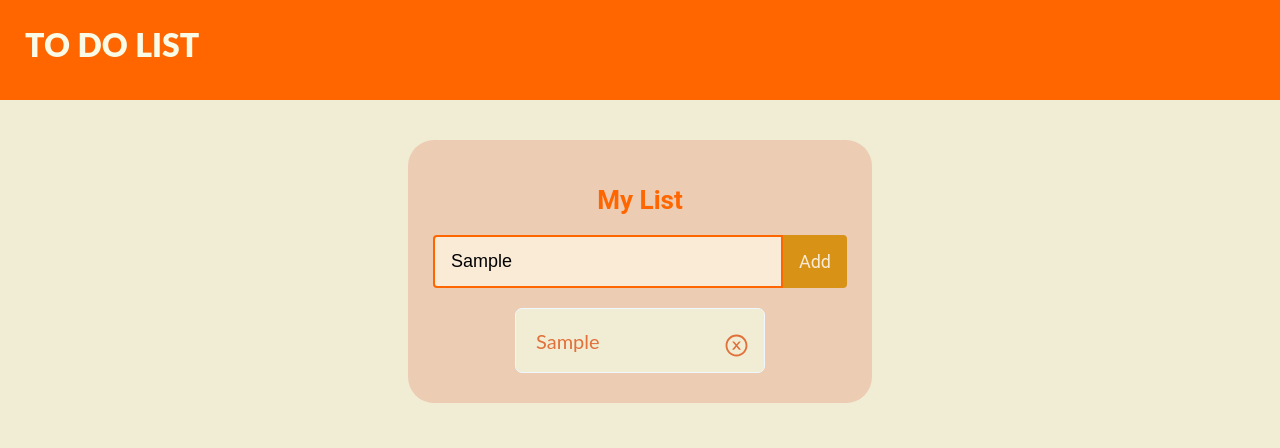
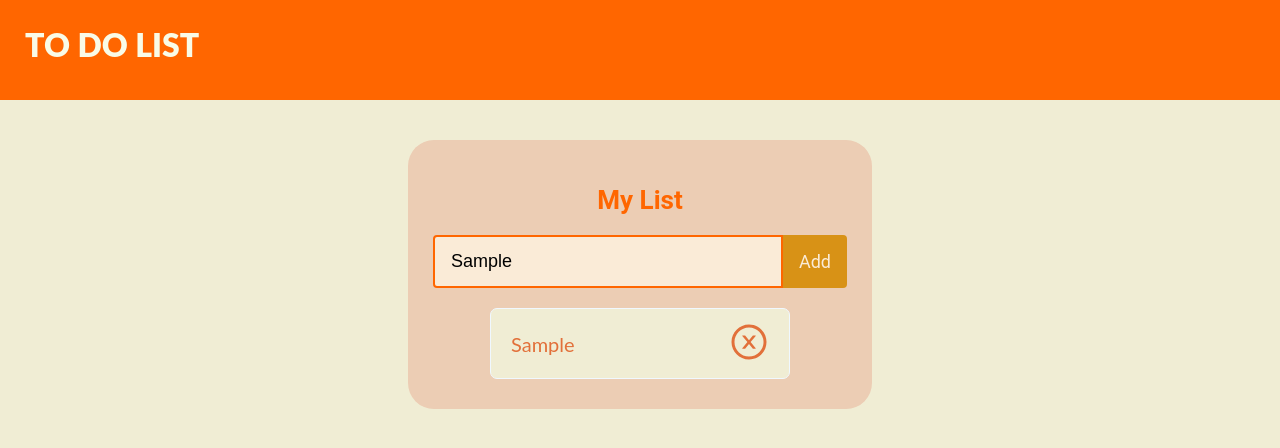
Before and after one commit to CiscoMerchan/Todo_List__with_Reactjs, a React (Create React App) app: page / in a window 1280 px wide. Both pictures are taken after typing "Sample" into the empty fields and a click on the button "Add". Shown: the top 448 px of the page. Built offline with nearby package versions, Linux system fonts and the light colour scheme.

Commit message:
delete component

```diff
--- a/src/componentStyleSheet/TodoList.css
+++ b/src/componentStyleSheet/TodoList.css
@@ -1,7 +1,7 @@
 /* list */
 .todolist-container {
-  min-width: 250px;
-  max-width: 500px;
+  min-width: 300px;
+  /* max-width: 500px;        */
   min-height: 65px;
   background-color: #F0EDD4;
   color: #E2703A;
@@ -31,7 +31,7 @@
 }
 /* icon */
 .todolist-icon {
-  width: 25px;
-  height: 25px;
+  width: 40px;
+  height: 40px;
   margin: 5px;
  }
--- a/src/components/Form.jsx
+++ b/src/components/Form.jsx
@@ -27,11 +27,13 @@ function Form(props) {
       // Boolean that will define the style class in TodoList. default value 'false'
       isDone: false
     }
+
     // console.log(newTodoList) OK
     /*this props onSubmit will sent as n argument the newTodoList object for the function
     'addTodoList' in Manager.jsx inside the Form component. this create a transfer of information
     between the components*/
     props.onSubmit(newTodoList);
+
   }
 
   return(
--- a/src/components/Manager.jsx
+++ b/src/components/Manager.jsx
@@ -23,6 +23,12 @@ function Manager() {
     }
    }
 
+    // function to delete <TodoList /> component. take 'id as argument
+  const deleteTodoList = id => {
+    const newTodoListUpdated = todoList.filter(todoList => todoList.id !== id);
+    setTodoList(newTodoListUpdated);
+   }
+
   return(
     <>
       <Form
@@ -36,19 +42,22 @@ function Manager() {
       />
       <div className='list-container'>
        {
-        todoList.map((todoList) =>
+        todoList.map((todoLists) =>
           <TodoList
             /*key is mandatory will using .map in this case. but
             because is not a props we don't access to the key argument
              so this is why just bellow there is id props with the same
              argument thi diference is that we access to that props bellow.*/
-            key={todoList.id}
+            key={todoLists.id}
             // props id from the object to have access to the object
-            id={todoList.id}
-            text={todoList.text}
+            id={todoLists.id}
+            text={todoLists.text}
             /*props to know is the the task have been click and it will
             change the style. this a boolean*/
-            isDone={todoList.isDone}
+            isDone={todoLists.isDone}
+
+            /*porps event litsener to delete component */
+            deleteTodoList={deleteTodoList}
 
           />
 
--- a/src/components/TodoList.jsx
+++ b/src/components/TodoList.jsx
@@ -9,7 +9,7 @@ function TodoList ({ id, text, isDone, todoListIsDone , deleteTodoList }){
 
         {text}
       </div>
-      <div className="todolist-icon"
+      <div className="todolist-icon-"
         onClick={() => deleteTodoList(id)}>
 
         <AiOutlineCloseCircle className="todolist-icon" />
```
Also changed, not shown: 1 other file (tests, documents, lock files or other folders).
